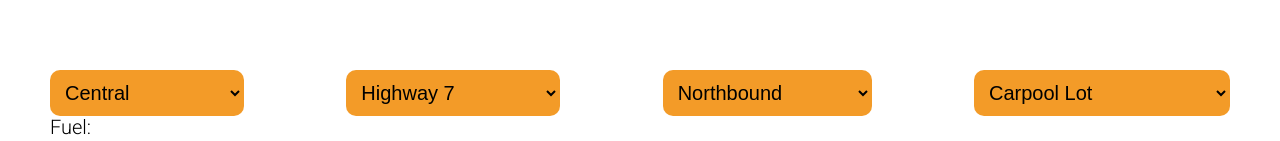
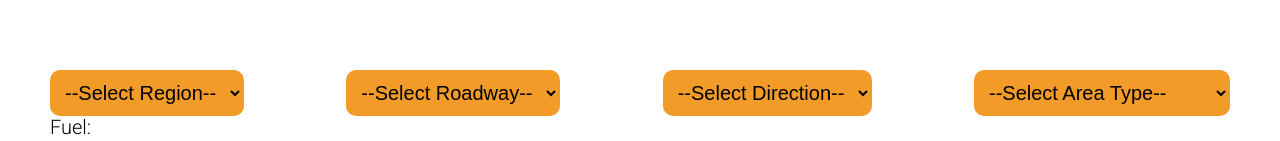
Before and after one commit to WuPaulo/christie-tran-paulo-wu-project-three, a React (Create React App) app: page / in a window 1280 px wide. Shown: the part 800-941 px from the top of the page. Built offline with nearby package versions, Linux system fonts and the light colour scheme.

Commit message:
Added state and onChange for the form

```diff
--- a/src/App.js
+++ b/src/App.js
@@ -4,6 +4,7 @@ import Footer from "./Footer.js";
 import RestArea from "./RestArea.js";
 
 function App() {
+
     return (
         <div className="App">
             <Header />
--- a/src/RestArea.js
+++ b/src/RestArea.js
@@ -1,15 +1,51 @@
+import { useState } from "react";
+
 const RestArea = () => {
+    const [userSelect, setUserSelect] = useState("");
+
+    // Created handle changes for select and input form
+    const handleRegionChange = () => {
+        console.log("Region changed");
+    };
+
+    const handleDirectionChange = () => {
+        console.log("Direction changed");
+    };
+
+    const handleRoadwayChange = () => {
+        console.log("Roadway changed");
+    };
+
+    const handleAreaChange = () => {
+        console.log("Type area changed");
+    };
+
+    const handleFuelChange = () => {
+        console.log("Fuel changed");
+    };
+
+    const handleAccessibilityChange = () => {
+        console.log("Accessibility changed");
+    };
+
     return (
         <main>
+            {/* Main wrapper starts */}
             <div className="main-wrapper">
                 <form>
+                    {/* Select dropdown menus */}
                     <div className="select-container">
+                        {/* Region select dropdown */}
                         <div className="select-inner-container">
                             <label htmlFor="region-select" className="sr-only">
                                 Regions
                             </label>
-                            <select name="" id="region-select">
-                                <option value="" disabled>
+                            <select
+                                name=""
+                                id="region-select"
+                                onChange={handleRegionChange}
+                            >
+                                <option value="" disabled selected>
                                     --Select Region--
                                 </option>
                                 <option value="Central">Central</option>
@@ -26,12 +62,17 @@ const RestArea = () => {
                             </select>
                         </div>
 
+                        {/* Roadway select dropdown */}
                         <div className="select-inner-container">
                             <label htmlFor="roadway-select" className="sr-only">
                                 Roadway
                             </label>
-                            <select name="" id="roadway-select">
-                                <option value="" disabled>
+                            <select
+                                name=""
+                                id="roadway-select"
+                                onChange={handleRoadwayChange}
+                            >
+                                <option value="" disabled selected>
                                     --Select Roadway--
                                 </option>
                                 <option value="Highway 7">Highway 7</option>
@@ -42,6 +83,7 @@ const RestArea = () => {
                             </select>
                         </div>
 
+                        {/* Direction select dropdown */}
                         <div className="select-inner-container">
                             <label
                                 htmlFor="direciton-select"
@@ -49,8 +91,12 @@ const RestArea = () => {
                             >
                                 Direction
                             </label>
-                            <select name="" id="direciton-select">
-                                <option value="" disabled>
+                            <select
+                                name=""
+                                id="direciton-select"
+                                onChange={handleDirectionChange}
+                            >
+                                <option value="" disabled selected>
                                     --Select Direction--
                                 </option>
                                 <option value="Northbound">Northbound</option>
@@ -60,6 +106,7 @@ const RestArea = () => {
                             </select>
                         </div>
 
+                        {/* Area type select dropdown */}
                         <div className="select-inner-container">
                             <label
                                 htmlFor="area-type-select"
@@ -67,8 +114,12 @@ const RestArea = () => {
                             >
                                 Area Type
                             </label>
-                            <select name="" id="area-type-select">
-                                <option value="" disabled>
+                            <select
+                                name=""
+                                id="area-type-select"
+                                onChange={handleAreaChange}
+                            >
+                                <option value="" disabled selected>
                                     --Select Area Type--
                                 </option>
                                 <option value="Carpool Lot">Carpool Lot</option>
@@ -95,17 +146,32 @@ const RestArea = () => {
                             </select>
                         </div>
                     </div>
+
                     <div className="radio-container">
+                        {/* Fuel radio input starts */}
                         <p>Fuel:</p>
                         <div>
                             <label htmlFor="fuel-yes">Y</label>
-                            <input type="radio" name="fuel" id="fuel-yes" />
+                            <input
+                                type="radio"
+                                name="fuel"
+                                id="fuel-yes"
+                                value="Y"
+                                onChange={handleFuelChange}
+                            />
                         </div>
                         <div>
                             <label htmlFor="fuel-no">N</label>
-                            <input type="radio" name="fuel" id="fuel-no" />
+                            <input
+                                type="radio"
+                                name="fuel"
+                                id="fuel-no"
+                                value="N"
+                                onChange={handleFuelChange}
+                            />
                         </div>
 
+                        {/* Accessibility radio inout starts */}
                         <p>Accesibility:</p>
                         <div>
                             <label htmlFor="accesibility-yes">Y</label>
@@ -113,6 +179,8 @@ const RestArea = () => {
                                 type="radio"
                                 name="accesibility"
                                 id="accesibility-yes"
+                                value="Y"
+                                onChange={handleAccessibilityChange}
                             />
                         </div>
                         <div>
@@ -121,11 +189,17 @@ const RestArea = () => {
                                 type="radio"
                                 name="accesibility"
                                 id="accesibility-no"
+                                value="N"
+                                onChange={handleAccessibilityChange}
                             />
                         </div>
                     </div>
+
+                    {/* Search button start */}
                     <button className="btn-search">Search</button>
                 </form>
+
+                {/* Result display here */}
                 <div></div>
             </div>
         </main>
```
